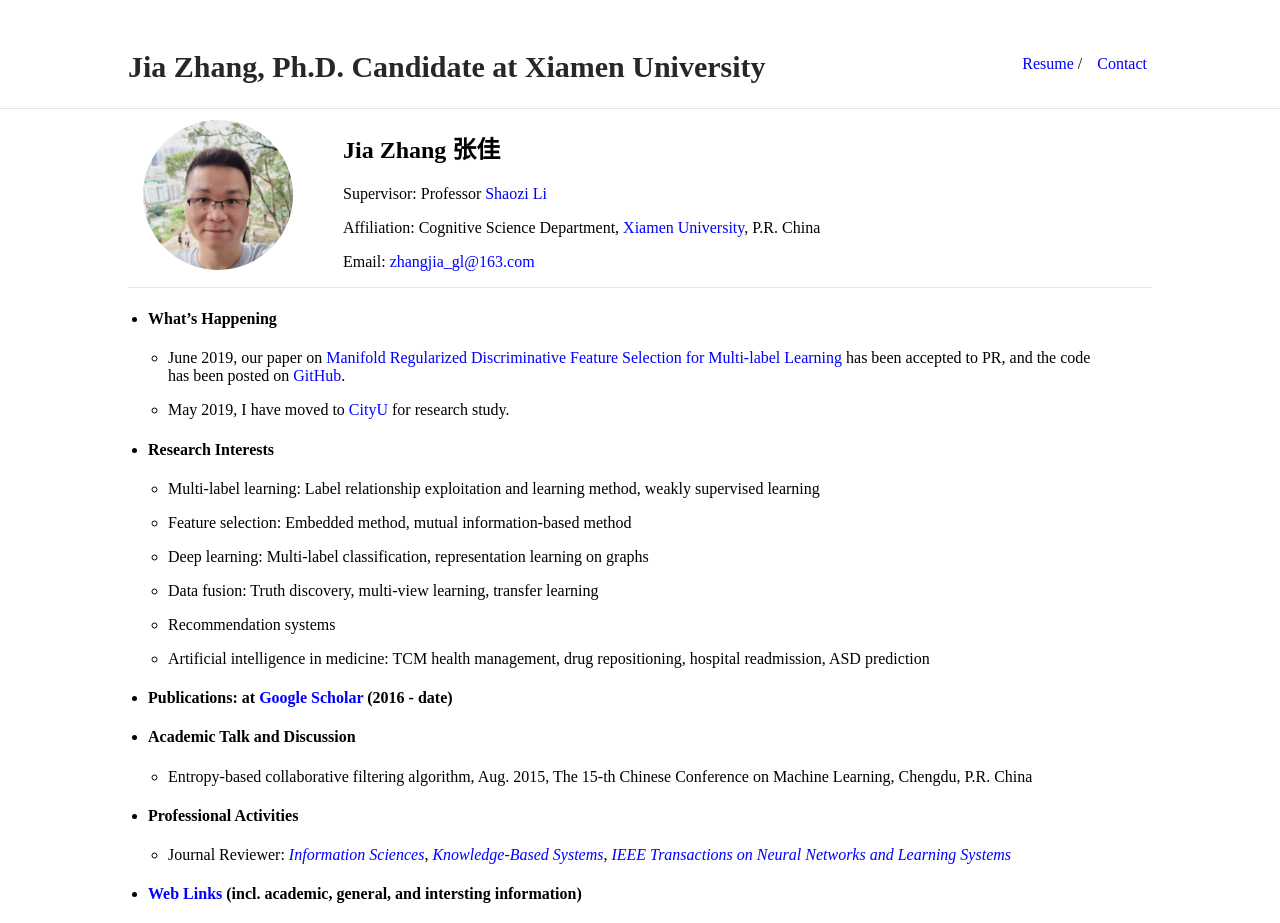
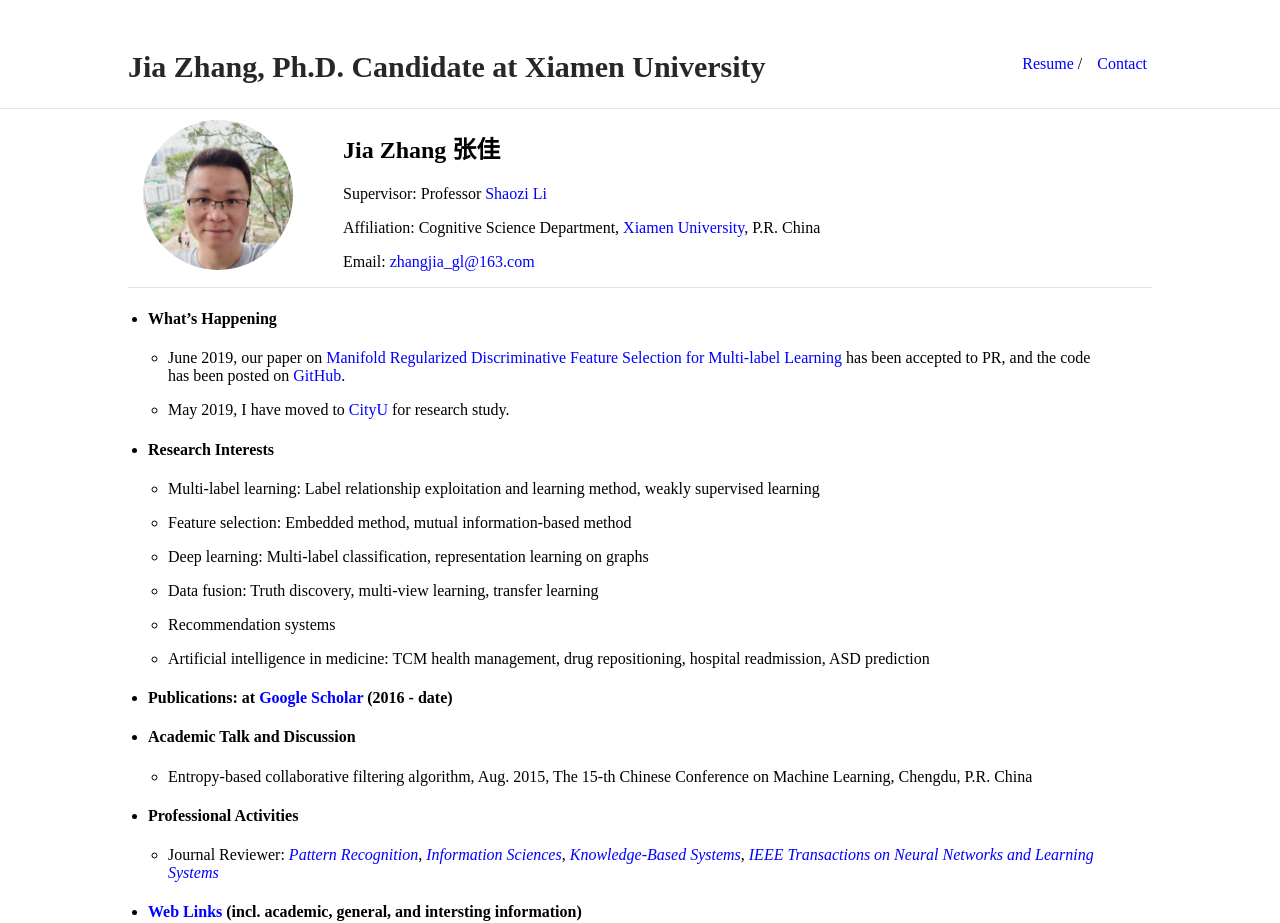
Before and after one commit to jiazhang-ml/jiazhang-ml.github.io, a Jekyll site: the page built from index.md, in a window 1280 px wide. Shown: the top 923 px of the page. Built offline with Jekyll 4.4.1, drawn with Linux system fonts in a browser that asks for light colours; grey boxes are pictures that could not be loaded.

Commit message:
Update index.md

```diff
--- a/index.md
+++ b/index.md
@@ -42,6 +42,6 @@ Email: [zhangjia_gl@163.com](mailto:zhangjia_gl@163.com)
 
 * #### Professional Activities
 
-    * Journal Reviewer: [*Information Sciences*](https://www.journals.elsevier.com/information-sciences), [*Knowledge-Based Systems*](https://www.journals.elsevier.com/knowledge-based-systems), [*IEEE Transactions on Neural Networks and Learning Systems*](https://mc.manuscriptcentral.com/tnnls)
+    * Journal Reviewer: [*Pattern Recognition*](https://www.journals.elsevier.com/pattern-recognition/), [*Information Sciences*](https://www.journals.elsevier.com/information-sciences), [*Knowledge-Based Systems*](https://www.journals.elsevier.com/knowledge-based-systems), [*IEEE Transactions on Neural Networks and Learning Systems*](https://mc.manuscriptcentral.com/tnnls)
 
 * #### [Web Links](links) (incl. academic, general, and intersting information)
```
